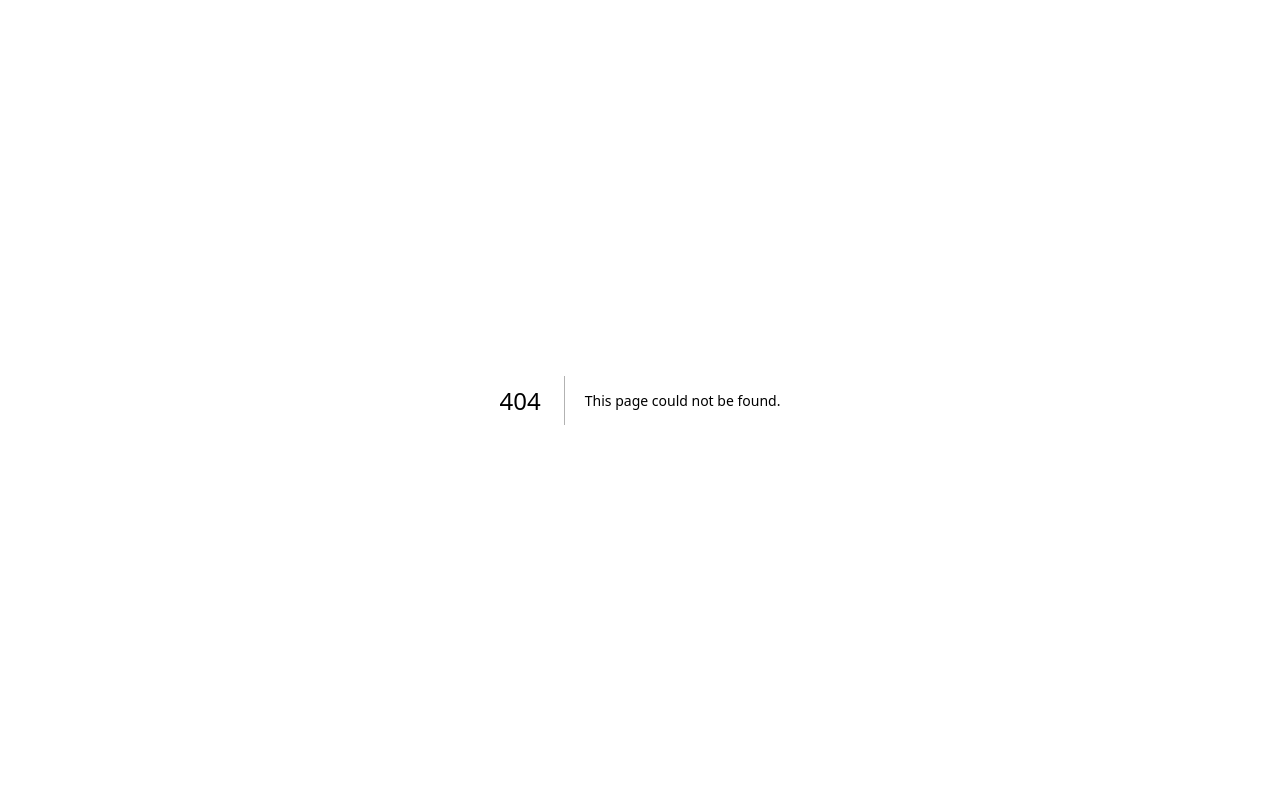
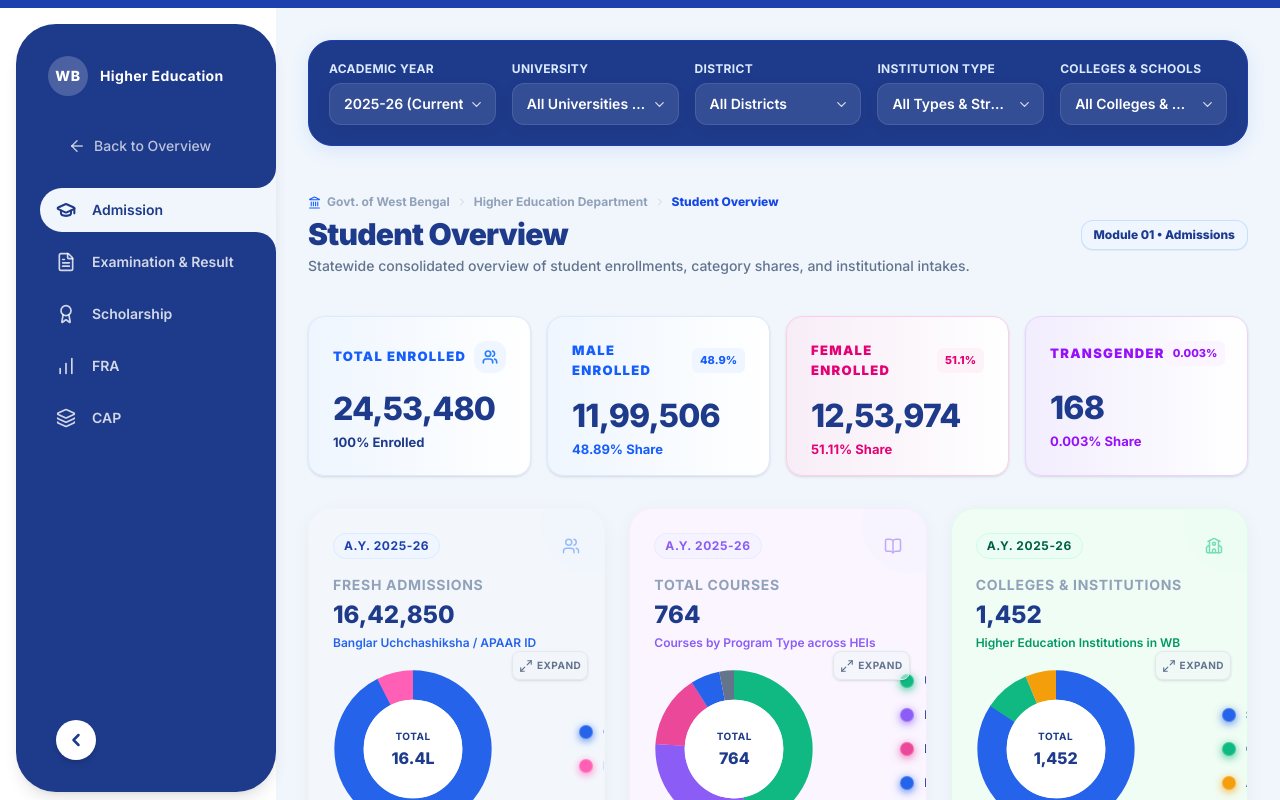
Before and after one commit to Aryan-suri2003/Student-MHTED-New, a Next.js app: page /students in a window 1280 px wide. Before the commit this address had no page. Built offline with nearby package versions, Linux system fonts and the light colour scheme.

Commit message:
merged ashita and aryan code

```diff
--- a/src/components/Sidebar.tsx
+++ b/src/components/Sidebar.tsx
@@ -1,7 +1,8 @@
 "use client";
 
 import React, { useState } from "react";
-import { ChevronLeft, ChevronRight, GraduationCap, FileText, Award, BarChart, Layers } from "lucide-react";
+import { ChevronLeft, ChevronRight, GraduationCap, FileText, Award, BarChart, Layers, ArrowLeft } from "lucide-react";
+import Link from "next/link";
 
 type TabId = "admission" | "examination" | "scholarship" | "fra" | "cap";
 
@@ -36,6 +37,14 @@
             <h3 className="text-sm font-bold text-white tracking-wide">Higher Education</h3>
           </div>
         )}
+      </div>
+
+      {/* Back to Overview Link */}
+      <div className={`px-4 mb-6 flex ${isCollapsed ? "justify-center" : "justify-start"}`}>
+        <Link href="/" className="flex items-center gap-2 text-white/70 hover:text-white hover:bg-white/10 py-2 px-3 rounded-xl transition-colors">
+          <ArrowLeft size={18} />
+          {!isCollapsed && <span className="text-sm font-medium whitespace-nowrap">Back to Overview</span>}
+        </Link>
       </div>
 
       {/* Navigation Buttons */}
```
Also changed, not shown: src/app/(main)/layout.tsx (renamed from src/app/overview/layout.tsx), src/app/(main)/page.tsx (renamed from src/app/overview/page.tsx), src/app/students/page.tsx (renamed from src/app/page.tsx).
